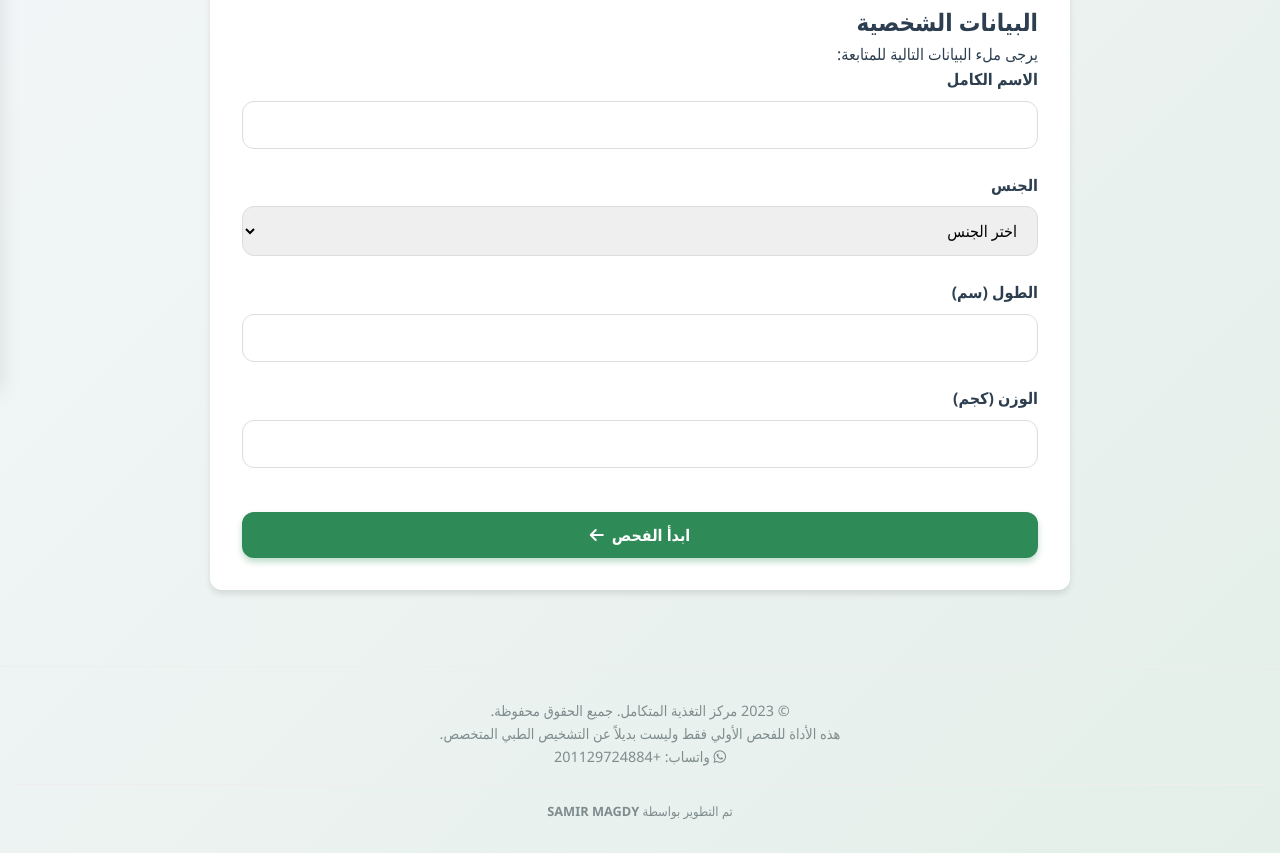
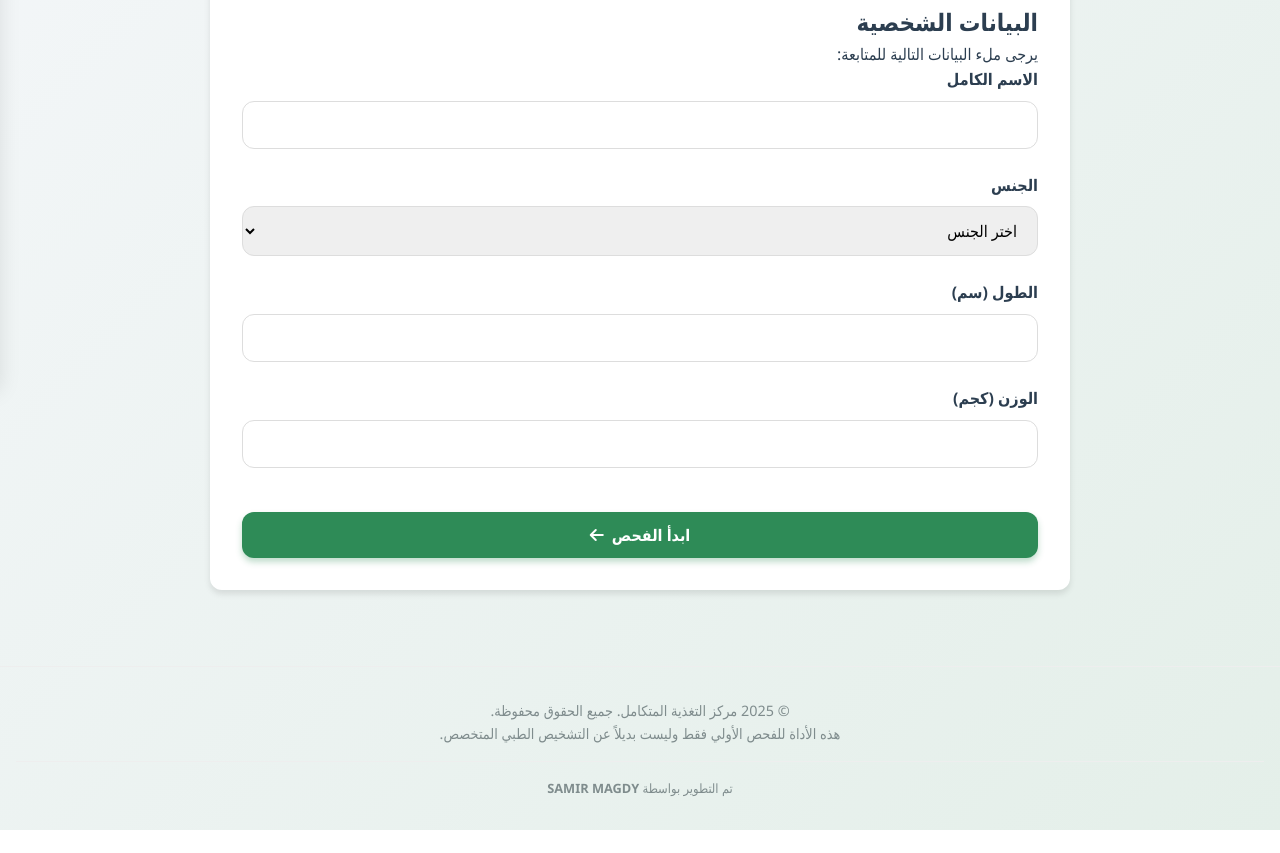
Before and after one commit to samermagdy1/Binge-Eating-Disorder, a plain HTML site: page index.html in a window 1280 px wide. Shown: the part 409-1262 px from the top of the page. After the commit the page ends 1239 px from the top, so only its background shows below. Drawn offline with Linux system fonts and the light colour scheme.

Commit message:
Update footer year and remove WhatsApp number

```diff
--- a/index.html
+++ b/index.html
@@ -869,7 +869,7 @@
                         <i class="fab fa-whatsapp"></i>
                         <span data-ar="إرسال النتائج عبر واتساب" data-en="Send Results via WhatsApp">إرسال النتائج عبر واتساب</span>
                     </button>
-                    <p style="margin-top: 10px; font-size: 0.9rem; color: var(--gray);" data-ar="سيتم فتح تطبيق واتساب مع الرقم: +201129724884" data-en="WhatsApp will open with number: +201129724884">سيتم فتح تطبيق واتساب مع الرقم: +201129724884</p>
+                    <p style="margin-top: 10px; font-size: 0.9rem; color: var(--gray);" data-ar="سيتم فتح تطبيق واتساب مع الرقم: +201129724884" data-en="WhatsApp will open with number: +201129724884"></p>
                 </div>
 
                 <div id="negativeResult" style="display: none;">
@@ -878,7 +878,7 @@
                         <i class="fab fa-whatsapp"></i>
                         <span data-ar="إرسال النتائج عبر واتساب" data-en="Send Results via WhatsApp">إرسال النتائج عبر واتساب</span>
                     </button>
-                    <p style="margin-top: 10px; font-size: 0.9rem; color: var(--gray);" data-ar="سيتم فتح تطبيق واتساب مع الرقم: +201129724884" data-en="WhatsApp will open with number: +201129724884">سيتم فتح تطبيق واتساب مع الرقم: +201129724884</p>
+                    <p style="margin-top: 10px; font-size: 0.9rem; color: var(--gray);" data-ar="سيتم فتح تطبيق واتساب مع الرقم: +201129724884" data-en="WhatsApp will open with number: +201129724884">سيتم فتح تطبيق واتساب </p>
                 </div>
 
                 <div class="navigation" style="margin-top: 2rem;">
@@ -892,9 +892,9 @@
     </div>
 
     <footer>
-        <p data-ar="© 2023 مركز التغذية المتكامل. جميع الحقوق محفوظة." data-en="© 2023 Integrated Nutrition Center. All rights reserved.">© 2023 مركز التغذية المتكامل. جميع الحقوق محفوظة.</p>
+        <p data-ar="© 2025 مركز التغذية المتكامل. جميع الحقوق محفوظة." data-en="© 2023 Integrated Nutrition Center. All rights reserved.">© 2025 مركز التغذية المتكامل. جميع الحقوق محفوظة.</p>
         <p data-ar="هذه الأداة للفحص الأولي فقط وليست بديلاً عن التشخيص الطبي المتخصص." data-en="This tool is for initial screening only and is not a substitute for specialized medical diagnosis.">هذه الأداة للفحص الأولي فقط وليست بديلاً عن التشخيص الطبي المتخصص.</p>
-        <p><i class="fab fa-whatsapp"></i> <span data-ar="واتساب:" data-en="WhatsApp:">واتساب:</span> +201129724884</p>
+        <!-- <p><i class="fab fa-whatsapp"></i> <span data-ar="واتساب:" data-en="WhatsApp:"></span></p> -->
         <div class="developer">
             <p data-ar="تم التطوير بواسطة <strong>SAMIR MAGDY</strong>" data-en="Developed by <strong>SAMIR MAGDY</strong>">تم التطوير بواسطة <strong>SAMIR MAGDY</strong></p>
         </div>
```
